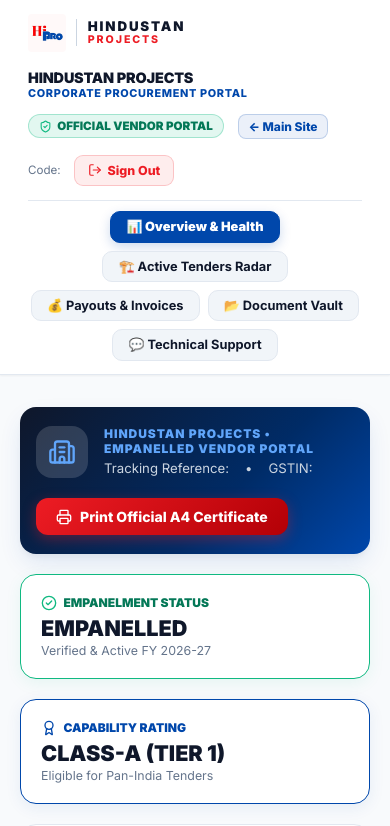
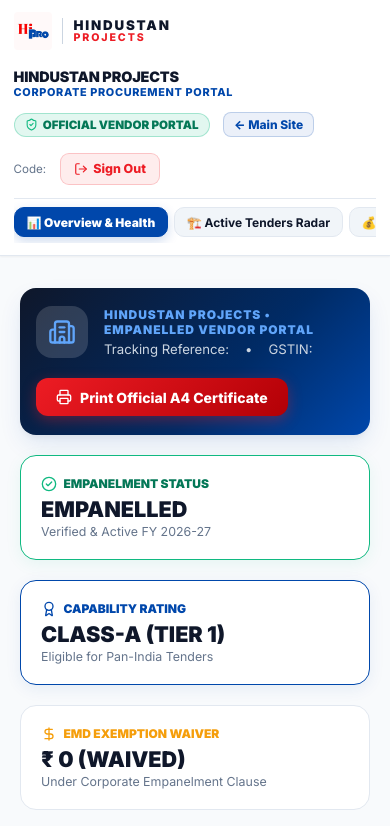
Before and after one commit to hindustan-groups/Empanelment-Portal, a React (Vite) app: page /vendor-dashboard in a window 390 px wide. Shown: the top 826 px of the page. Built offline with nearby package versions, Linux system fonts and the light colour scheme; sample sign-in values are in the browser's storage.

Commit message:
style(mobile): implement smooth horizontal scrollbar for vendor dashboard tabs on mobile devices

```diff
--- a/src/index.css
+++ b/src/index.css
@@ -1315,15 +1315,42 @@ body {
 
 
 /* ALL-DEVICE MOBILE RESPONSIVE STYLES FOR VENDOR DASHBOARD & LOGIN */
-@media (max-width: 640px) {
-  .vendor-dashboard-nav {
-    padding: 0.65rem 0.85rem !important;
+@media (max-width: 768px) {
+  .vendor-dashboard-header {
+    padding: 0.75rem 0.85rem !important;
+  }
+
+  .vendor-dashboard-tabs {
+    display: flex !important;
+    flex-wrap: nowrap !important;
+    overflow-x: auto !important;
+    -webkit-overflow-scrolling: touch !important;
+    justify-content: flex-start !important;
+    padding-bottom: 6px !important;
+    gap: 0.35rem !important;
+    border-top: 1px solid var(--border-color) !important;
+    padding-top: 0.5rem !important;
+  }
+
+  .vendor-dashboard-tabs::-webkit-scrollbar {
+    display: none !important;
+  }
+
+  .vendor-dashboard-tabs button {
+    flex-shrink: 0 !important;
+    white-space: nowrap !important;
+    font-size: 0.75rem !important;
+    padding: 0.4rem 0.75rem !important;
   }
 
   .vendor-welcome-banner {
     padding: 1.15rem 1rem !important;
     border-radius: 16px !important;
     margin-bottom: 1.25rem !important;
+  }
+
+  .vendor-welcome-title {
+    font-size: 1.25rem !important;
   }
 
   .vendor-login-card {
--- a/src/pages/VendorDashboardPage.jsx
+++ b/src/pages/VendorDashboardPage.jsx
@@ -40,7 +40,7 @@ export default function VendorDashboardPage() {
     <div style={{ minHeight: '100vh', backgroundColor: 'var(--bg-primary)', color: 'var(--text-primary)' }}>
 
       {/* ════════════════ STANDALONE PORTAL TOP NAVBAR ════════════════ */}
-      <header style={{
+      <header className="vendor-dashboard-header" style={{
         backgroundColor: 'var(--bg-card)',
         borderBottom: '1px solid var(--border-color)',
         padding: '0.85rem 1.75rem',
```
